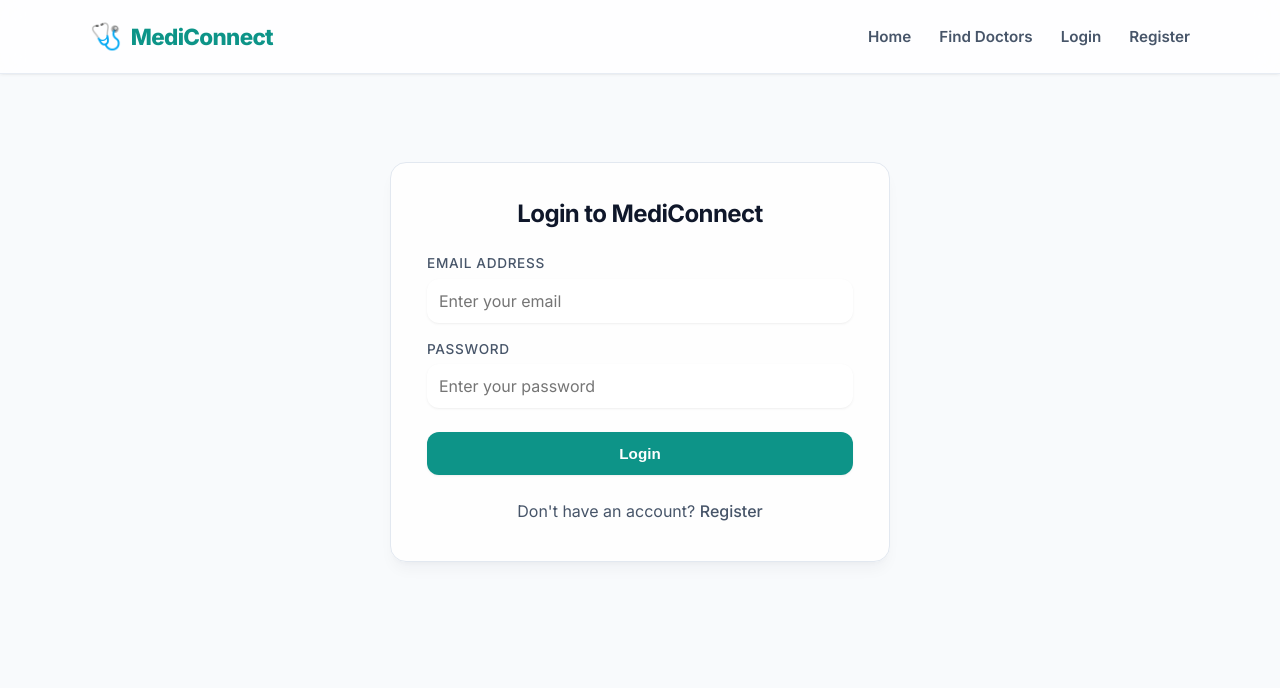
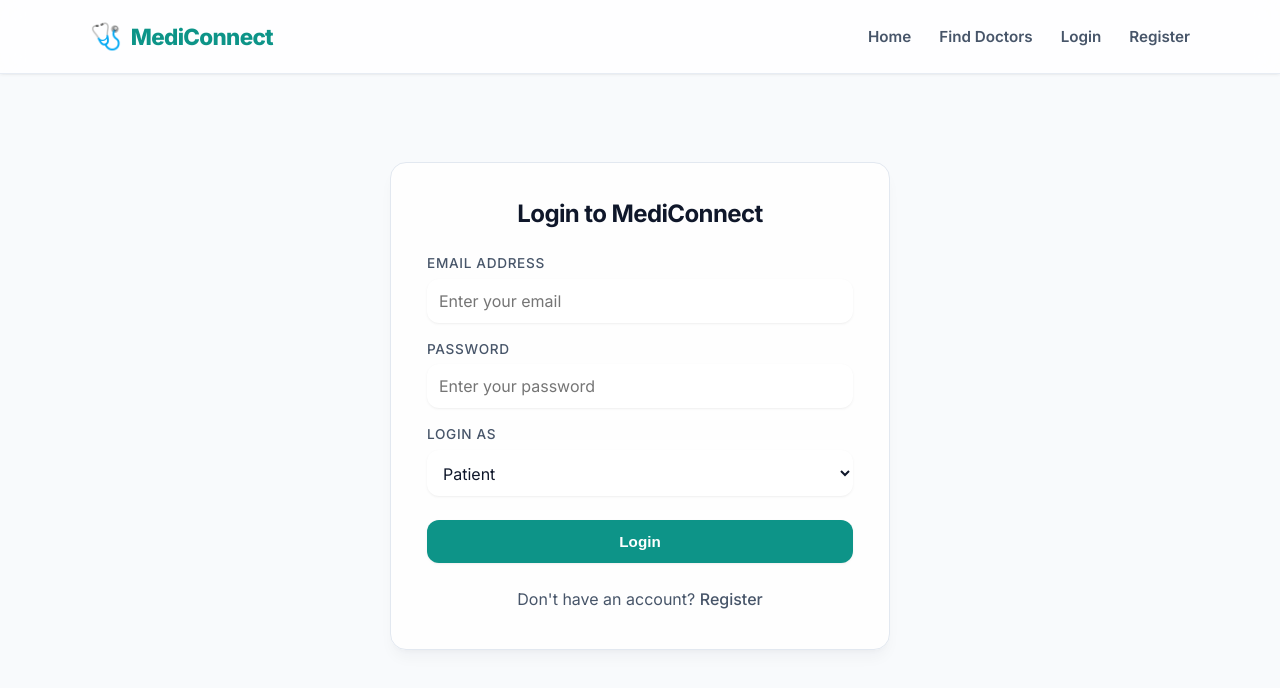
Before and after one commit to Hetvi-Rupapara/Mediconnect, a React (Vite) app in the folder client/: page /login in a window 1280 px wide. Shown: the top 688 px of the page. Built offline with nearby package versions, Linux system fonts and the light colour scheme.

Commit message:
Ensure case-insensitive email matching and add role selection & verification to login

```diff
--- a/client/src/pages/Login.jsx
+++ b/client/src/pages/Login.jsx
@@ -8,13 +8,14 @@ import { useNavigate, Link } from 'react-router-dom';
 function Login() {
   const [formData, setFormData] = useState({
     email: '',
-    password: ''
+    password: '',
+    role: 'patient' // Default selection is patient
   });
   const [errorMessage, setErrorMessage] = useState('');
   const [loading, setLoading] = useState(false);
   const navigate = useNavigate();
 
-  const { email, password } = formData;
+  const { email, password, role } = formData;
 
   // Handle input field changes
   const onChange = (e) => {
@@ -40,6 +41,11 @@ function Login() {
 
       if (!response.ok) {
         throw new Error(data.message || 'Login failed');
+      }
+
+      // Verify that the user's registered role matches their selected login role
+      if (data.user.role !== role) {
+        throw new Error(`This account is registered as a ${data.user.role}, not a ${role}.`);
       }
 
       // Store JWT token and basic user details in local storage
@@ -92,7 +98,7 @@ function Login() {
           </div>
 
           {/* Password */}
-          <div style={{ marginBottom: '1.5rem' }}>
+          <div style={{ marginBottom: '1rem' }}>
             <label htmlFor="password" style={{ display: 'block', marginBottom: '0.25rem', fontWeight: '500' }}>Password</label>
             <input
               type="password"
@@ -104,6 +110,21 @@ function Login() {
               placeholder="Enter your password"
               style={{ width: '100%', padding: '0.75rem', borderRadius: 'var(--border-radius)', border: '1px solid var(--border-color)', fontSize: '1rem' }}
             />
+          </div>
+
+          {/* Role selection dropdown */}
+          <div style={{ marginBottom: '1.5rem' }}>
+            <label htmlFor="role" style={{ display: 'block', marginBottom: '0.25rem', fontWeight: '500' }}>Login As</label>
+            <select
+              id="role"
+              name="role"
+              value={role}
+              onChange={onChange}
+              style={{ width: '100%', padding: '0.75rem', borderRadius: 'var(--border-radius)', border: '1px solid var(--border-color)', fontSize: '1rem', background: '#fff' }}
+            >
+              <option value="patient">Patient</option>
+              <option value="doctor">Doctor</option>
+            </select>
           </div>
 
           {/* Submit button */}
```
Also changed, not shown: 1 other file (tests, documents, lock files or other folders).
